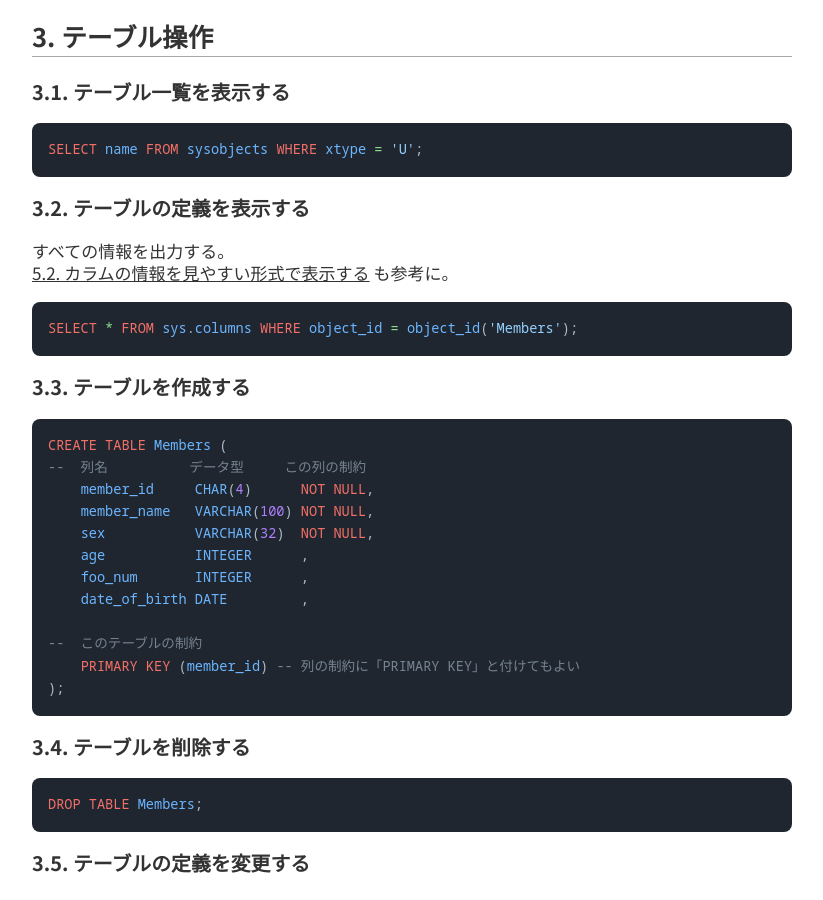
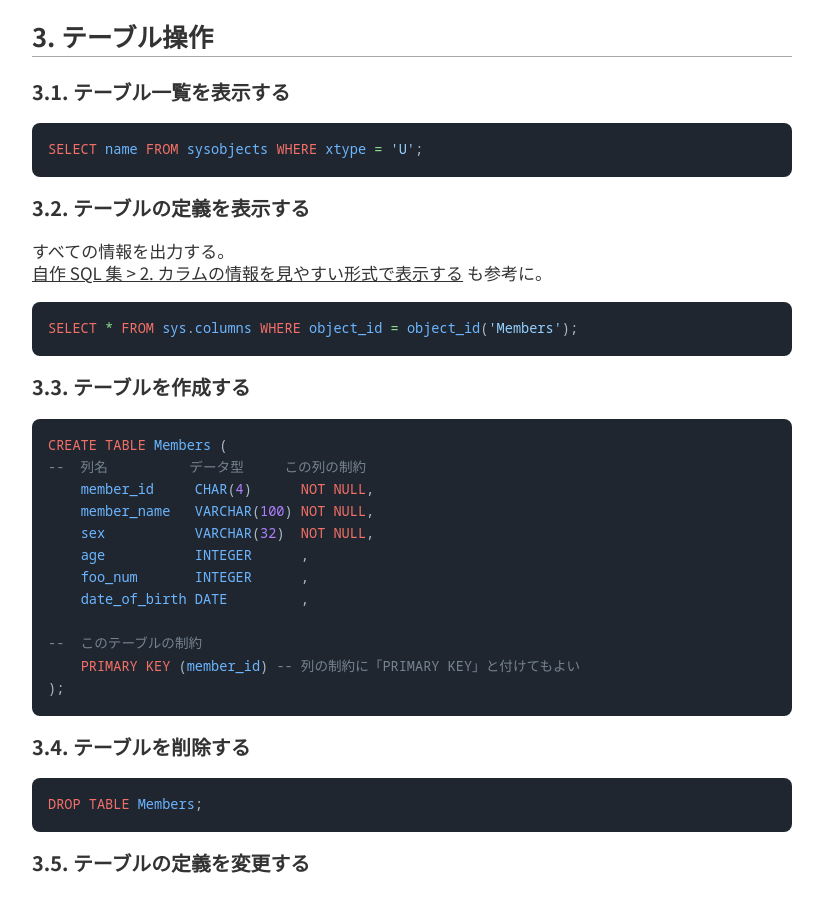
Before and after one commit to kenkenpa198/kems-clew.net, a Jekyll site: the page built from docs/_posts/2022-11-24-sql-standard.md, in a window 1280 px wide and 900 px high, scrolled down 2963 px. Shown: the whole window, without its empty margins (228-1051 px from the left). Built offline with Jekyll 4.4.1, drawn with Linux system fonts in a browser that asks for light colours; nearby versions of some CDN libraries; some of the changed text lies outside the part shown.

Commit message:
[post][update]リンクと誤字を修正

````diff
--- a/docs/_posts/2022-11-24-sql-standard.md
+++ b/docs/_posts/2022-11-24-sql-standard.md
@@ -134,7 +134,7 @@ SELECT name FROM sysobjects WHERE xtype = 'U';
 ### 3.2. テーブルの定義を表示する
 
 すべての情報を出力する。
-[5.2. カラムの情報を見やすい形式で表示する](#52-カラムの情報を見やすい形式で表示する) も参考に。
+[自作 SQL 集 > 2. カラムの情報を見やすい形式で表示する](/2022/11/24/sql-made-by-me.html#2-カラムの情報を見やすい形式で表示する) も参考に。
 
 ```sql
 SELECT * FROM sys.columns WHERE object_id = object_id('Members');
````
Also changed, not shown: other parts of docs/_posts/2022-11-24-sql-standard.md (+1 -1 lines).
